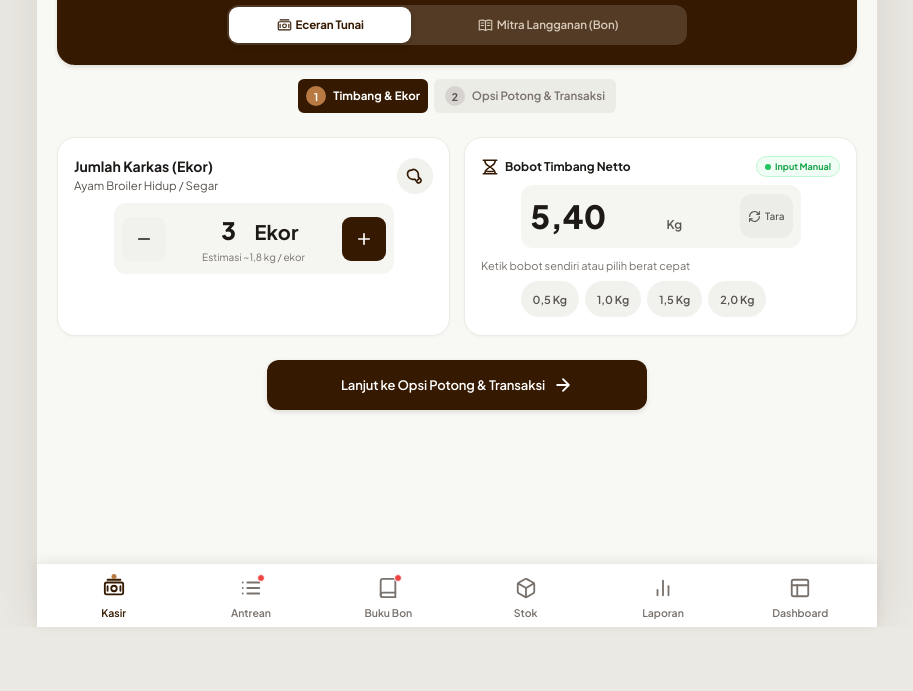
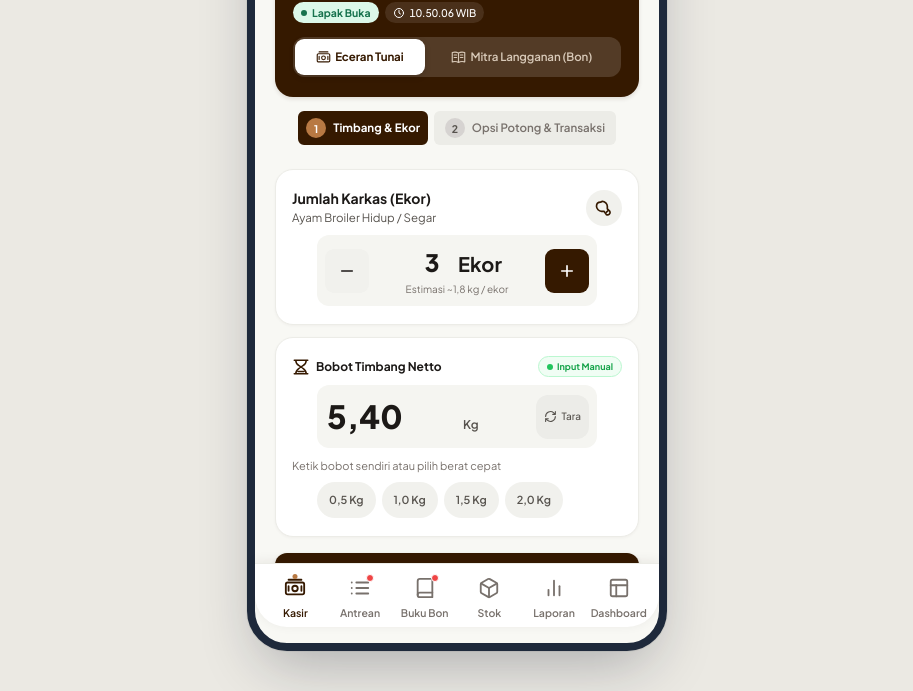
Before and after one commit to izamrosiawan/poultry-track, a plain HTML site: page index.html in a window 1280 px wide. Shown: the part 173-864 px from the top of the page, without its empty margins (183-1096 px from the left). Before the commit the page ends 800 px from the top, so only its background shows below. Drawn offline with Linux system fonts and the light colour scheme.

Commit message:
feat(ui): implement authentic mobile phone frame prototype matching Figma layout

```diff
--- a/style.css
+++ b/style.css
@@ -2905,13 +2905,31 @@ body:has(.modal-backdrop.open), body:has(dialog[open]) { overflow: hidden; }
 
 /* TABLET (min-width: 768px) */
 @media (min-width: 768px) {
+  html {
+    background-color: #E2E8F0;
+    background-image: radial-gradient(#CBD5E1 1px, transparent 1px);
+    background-size: 20px 20px;
+    min-height: 100vh;
+    display: flex;
+    justify-content: center;
+  }
+
   body {
-    max-width: 680px;
-    box-shadow: 0 0 36px rgba(53, 25, 0, 0.08);
+    max-width: 420px;
+    margin: 24px auto;
+    border-radius: 40px;
+    border: 8px solid #1E293B;
+    box-shadow: 0 25px 60px -15px rgba(15, 23, 42, 0.3), 0 0 0 1px rgba(0,0,0,0.05);
+    overflow-x: hidden;
+    overflow-y: auto;
+    height: calc(100vh - 48px);
+    max-height: 880px;
   }
 
   .bottom-nav-bar {
-    max-width: 680px;
+    max-width: 404px;
+    border-bottom-left-radius: 32px;
+    border-bottom-right-radius: 32px;
   }
 
   .header-inner {
@@ -2949,35 +2967,22 @@ body:has(.modal-backdrop.open), body:has(dialog[open]) { overflow: hidden; }
     margin: 8px auto 0;
   }
 
-  /* Kasir Tahap 1: 2 Kolom (Jumlah Karkas & Bobot) */
+  /* Kasir Tahap 1: 1 Kolom Vertikal Otentik Sesuai Figma Mobile */
   #cashierStepOne {
-    display: grid;
-    grid-template-columns: 1fr 1fr;
-    gap: 14px;
-    align-items: stretch;
+    display: flex;
+    flex-direction: column;
+    gap: 12px;
   }
 
-  #cashierStepOne > #partnerInfoCard {
-    grid-column: 1 / -1;
+  #cashierStepOne > .quantity-card,
+  #cashierStepOne > .weight-card {
+    width: 100%;
+    margin-bottom: 0;
   }
 
-  #cashierStepOne > .quantity-card {
-    grid-column: 1;
-    margin-bottom: 0;
-    height: 100%;
-  }
-
-  #cashierStepOne > .weight-card {
-    grid-column: 2;
-    margin-bottom: 0;
-    height: 100%;
-  }
-
   #cashierStepOne > #btnNextStep {
-    grid-column: 1 / -1;
-    max-width: 380px;
-    margin: 10px auto 0;
     width: 100%;
+    margin-top: 4px;
   }
 
   /* Antrean Grid 2 Kolom */
@@ -3016,12 +3021,11 @@ body:has(.modal-backdrop.open), body:has(dialog[open]) { overflow: hidden; }
 /* DESKTOP / LAPTOP (min-width: 1024px) */
 @media (min-width: 1024px) {
   body {
-    max-width: 840px;
-    box-shadow: 0 0 50px rgba(53, 25, 0, 0.1);
+    max-width: 420px;
   }
 
   .bottom-nav-bar {
-    max-width: 840px;
+    max-width: 404px;
   }
 
   /* Kasir Tahap 2: 2 Kolom Seimbang */
@@ -3149,20 +3153,24 @@ body:has(.modal-backdrop.open), body:has(dialog[open]) { overflow: hidden; }
 /* KPI 5 Cards Grid */
 .dash-kpi-grid {
   display: grid;
-  grid-template-columns: 1fr;
-  gap: 12px;
-}
-
-@media (min-width: 480px) {
-  .dash-kpi-grid {
-    grid-template-columns: 1fr 1fr;
-  }
-}
-
-@media (min-width: 768px) {
-  .dash-kpi-grid {
-    grid-template-columns: repeat(3, 1fr);
-  }
+  grid-template-columns: 1fr 1fr;
+  gap: 10px;
+}
+
+.dash-kpi-card:last-child {
+  grid-column: 1 / -1;
+}
+
+.dash-kpi-val {
+  font-size: 17px;
+  font-weight: 800;
+  color: #0F172A;
+  margin: 4px 0 2px;
+  letter-spacing: -0.02em;
+}
+
+.dash-kpi-card {
+  padding: 12px 10px;
 }
 
 .dash-kpi-card {
```
